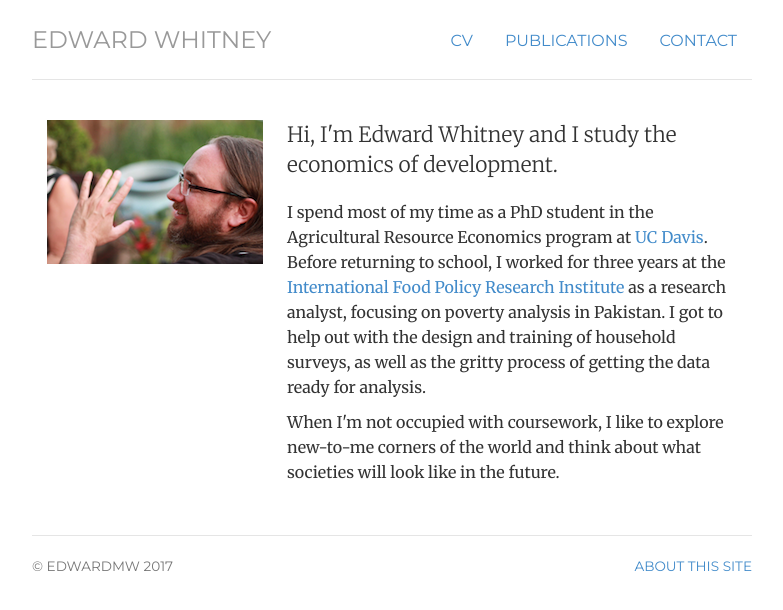
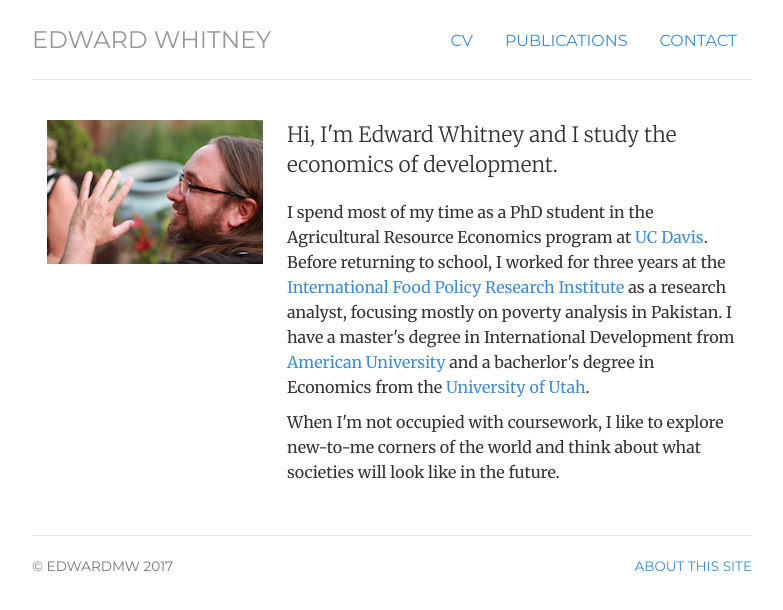
Before and after one commit to edwardmw/edwardmwhitney, a Jekyll site: the page built from index.html, in a window 1280 px wide. Shown: the top 610 px of the page, without its empty margins (248-1031 px from the left). Built offline with Jekyll 4.4.1, drawn with Linux system fonts in a browser that asks for light colours; some of the changed lines change nothing that is shown.

Commit message:
commit1.958

```diff
--- a/index.html
+++ b/index.html
@@ -1,8 +1,8 @@
 ---
 layout: default
-title: edwardmwhitney.com
+title: Edward M Whitney
 cv: passive
-notes: passive
+publications: passive
 contact: passive
 description: Credits and information about the website edwardmwhitney.com, the personal website for Edward Whitney, a PhD. student, Development Economist, and Evaluation Methodology Enthusiast.
 ---
@@ -14,7 +14,7 @@ description: Credits and information about the website edwardmwhitney.com, the p
 	<div itemscope itemtype="http://data-vocabulary.org/Person" class="col-sm-8">
 	<p class="lead">Hi, I'm <span itemprop="name">Edward Whitney</span> and I study the economics of development.</p>
 
-	<p>I spend most of my time as a <span itemprop="title">PhD student</span> in the Agricultural Resource Economics program at  <a href="https://are.ucdavis.edu/">UC Davis</a>. Before returning to school, I worked for three years at the <a href="https://ifpri.org/">International Food Policy Research Institute</a> as a research analyst, focusing on poverty analysis in Pakistan. I got to help out with the design and training of household surveys, as well as the gritty process of getting the data ready for analysis. </p>
+	<p>I spend most of my time as a <span itemprop="title">PhD student</span> in the Agricultural Resource Economics program at  <a href="https://are.ucdavis.edu/">UC Davis</a>. Before returning to school, I worked for three years at the <a href="https://ifpri.org/">International Food Policy Research Institute</a> as a research analyst, focusing mostly on poverty analysis in Pakistan. I have a master's degree in International Development from <a href="https://american.edu/">American University</a> and a bacherlor's degree in Economics from the <a href="https://utah.edu/">University of Utah</a>.</p>
 
 	<p>When I'm not occupied with coursework, I like to explore new-to-me corners of the world and think about what societies will look like in the future.</p>
 	</div>
```
